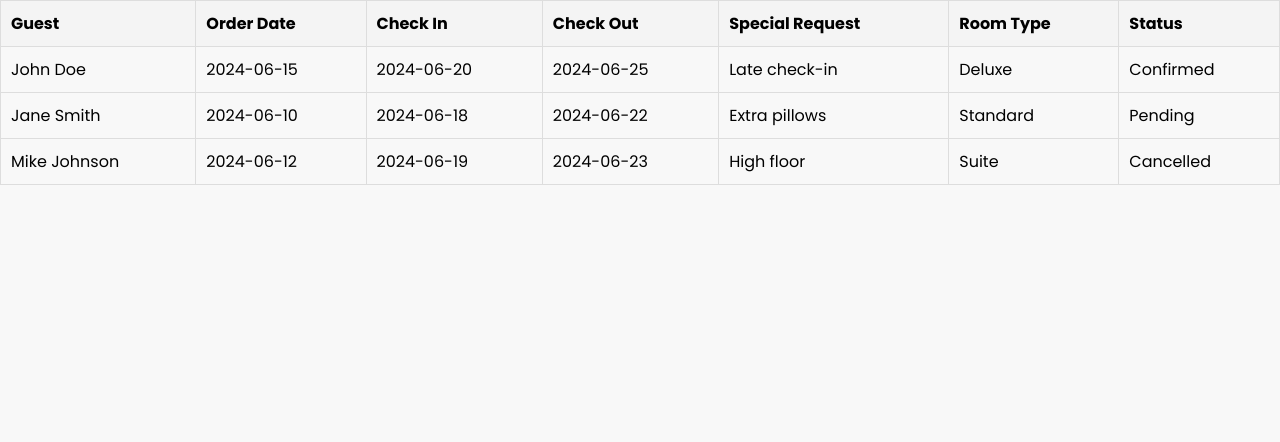
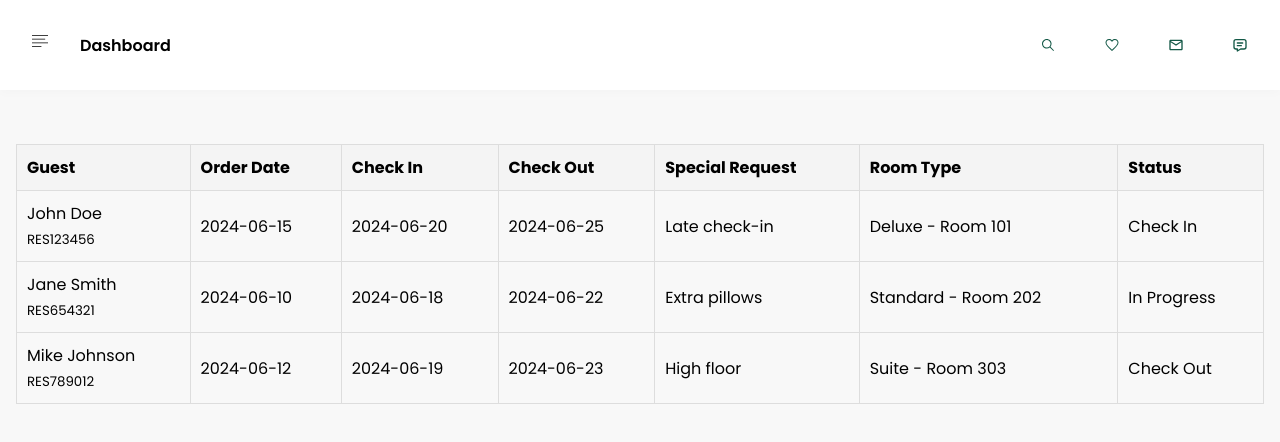
Before and after one commit to LuLuMS0206/Dashboard-Miranda, a React (Vite) app: page /bookings in a window 1280 px wide. Shown: the top 442 px of the page. Built offline with nearby package versions, Linux system fonts and the light colour scheme.

Commit message:
add navlink

```diff
--- a/src/components/navbarComponent/navbarComponent.jsx
+++ b/src/components/navbarComponent/navbarComponent.jsx
@@ -1,5 +1,3 @@
-
-
 import { TfiAlignLeft } from "react-icons/tfi";
 import { IoIosSearch } from "react-icons/io";
 import { IoMdHeartEmpty } from "react-icons/io";
@@ -10,6 +8,7 @@ import { SlKey } from "react-icons/sl";
 import { TbCalendarCheck } from "react-icons/tb";
 import { BsPerson } from "react-icons/bs";
 import { GrContactInfo } from "react-icons/gr";
+import { NavLink } from "react-router-dom";
 
 import {
     MadebyFooterStyles,
@@ -66,24 +65,34 @@ export const NavbarComponent = ({ children }) => {
 
                                 <UlStyles>
                                     <LiStyles>
+                                        <NavLink to="/" activeClassName="active">
                                             <RiDashboardLine />
                                             <PLiStyles>Dashboard</PLiStyles>
+                                        </NavLink>
                                     </LiStyles>
                                     <LiStyles>
+                                        <NavLink to="/bookings" activeClassName="active">
                                             <TbCalendarCheck />
                                             <PLiStyles>Bookings</PLiStyles>
+                                        </NavLink>
                                     </LiStyles>
                                     <LiStyles>
+                                        <NavLink to="/rooms" activeClassName="active">
                                             <SlKey />
                                             <PLiStyles>Room</PLiStyles>
+                                        </NavLink>
                                     </LiStyles>
                                     <LiStyles>
+                                        <NavLink to="/contact" activeClassName="active">
                                             <GrContactInfo />
                                             <PLiStyles>Contact</PLiStyles>
+                                        </NavLink>
                                     </LiStyles>
                                     <LiStyles>
+                                        <NavLink to="/users" activeClassName="active">
                                             <BsPerson />
                                             <PLiStyles>Users</PLiStyles>
+                                        </NavLink>
                                     </LiStyles>
                                 </UlStyles>
 
--- a/src/components/navbarComponent/navbarStyles.js
+++ b/src/components/navbarComponent/navbarStyles.js
@@ -1,4 +1,3 @@
-
 import styled from "styled-components";
 
 export const NavbarStyles = styled.nav`
@@ -55,6 +54,22 @@ export const LiStyles = styled.li`
   display: flex;
   align-items: center;
   margin-bottom: 3rem;
+  cursor: pointer;
+
+  a {
+    display: flex;
+    align-items: center;
+    color: inherit;
+    text-decoration: none;
+
+    &:hover {
+      color: #E23428;
+    }
+
+    &.active {
+      color: #E23428;
+    }
+  }
 `;
 
 export const PLiStyles = styled.p`
@@ -82,7 +97,7 @@ export const DivLeftStyles = styled.div`
 export const MainContentStyles = styled.div`
   flex: 1;
   transition: margin-left 0.2s ease-in-out;
-      margin-top: 8rem;
+  margin-top: 8rem;
   margin-left: ${(props) => (props.isOpen ? "0" : "0")};
 `;
 
@@ -130,10 +145,8 @@ export const NameStyles = styled.p`
 export const EmailStyles = styled.p`
   color: rgb(136, 136, 136);
   font-size: 0.75rem;
-  font-weight: normal;
-  margin-top: 0.4rem;
-  margin-bottom: 0.4rem;
 `;
+
 
 export const TravelFooterStyles = styled.p`
   font-size: 0.8125rem;
--- a/src/components/navbarComponent/stylesNavbar.css
+++ b/src/components/navbarComponent/stylesNavbar.css
@@ -1,3 +1,12 @@
 .icons{
     color: #135846;
 }
+
+
+.active {
+    color: #E23428;
+}
+
+a:hover {
+    color: #E23428;
+}
--- a/src/components/tableComponent/tableComponent.jsx
+++ b/src/components/tableComponent/tableComponent.jsx
@@ -1,4 +1,3 @@
-
 import { Table, Thead, Th, Tbody, Tr, Td } from './tableStyles';
 
 const columns = [
@@ -13,37 +12,34 @@ const columns = [
 
 const data = [
     {
-        id: 1,
+        id: 'RES123456',
         guest: 'John Doe',
         orderDate: '2024-06-15',
         checkIn: '2024-06-20',
         checkOut: '2024-06-25',
         specialRequest: 'Late check-in',
-        roomType: 'Deluxe',
-        status: 'Confirmed',
-
+        roomType: 'Deluxe - Room 101',
+        status: 'Check In',
     },
     {
-        id: 2,
+        id: 'RES654321',
         guest: 'Jane Smith',
         orderDate: '2024-06-10',
         checkIn: '2024-06-18',
         checkOut: '2024-06-22',
         specialRequest: 'Extra pillows',
-        roomType: 'Standard',
-        status: 'Pending',
-
+        roomType: 'Standard - Room 202',
+        status: 'In Progress',
     },
     {
-        id: 3,
+        id: 'RES789012',
         guest: 'Mike Johnson',
         orderDate: '2024-06-12',
         checkIn: '2024-06-19',
         checkOut: '2024-06-23',
         specialRequest: 'High floor',
-        roomType: 'Suite',
-        status: 'Cancelled',
-
+        roomType: 'Suite - Room 303',
+        status: 'Check Out',
     }
 ];
 
@@ -62,7 +58,14 @@ export const TableComponent = () => {
                     <Tr key={row.id}>
                         {columns.map((col, colIndex) => (
                             <Td key={colIndex}>
-                                {col.columnRenderer ? col.columnRenderer(row) : row[col.columnsData]}
+                                {col.columnsData === 'guest' ? (
+                                    <>
+                                        {row[col.columnsData]}<br />
+                                        <small>{row.id}</small>
+                                    </>
+                                ) : (
+                                    row[col.columnsData]
+                                )}
                             </Td>
                         ))}
                     </Tr>
--- a/src/pages/bookingPage/bookingPage.jsx
+++ b/src/pages/bookingPage/bookingPage.jsx
@@ -1,13 +1,12 @@
-// import { TableComponent } from "../../components/tableComponent/tableComponent"
 
+import { NavbarComponent } from "../../components/navbarComponent/navbarComponent"
 import { TableComponent } from "../../components/tableComponent/tableComponent"
 
 
 export const BookingPage = () => {
     return(
-
-        <TableComponent/>
-
-
+        <NavbarComponent>
+            <TableComponent/>
+        </NavbarComponent>
     )
 }
```
Lines whose indentation alone changed are shown as unchanged.
